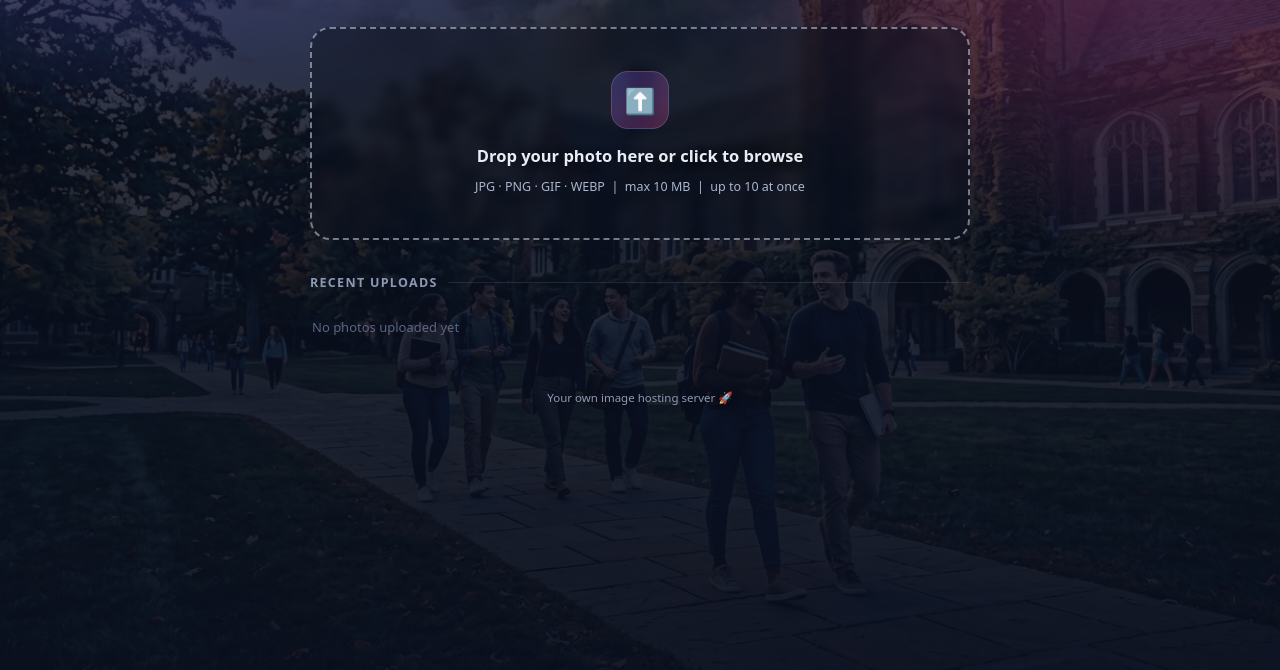
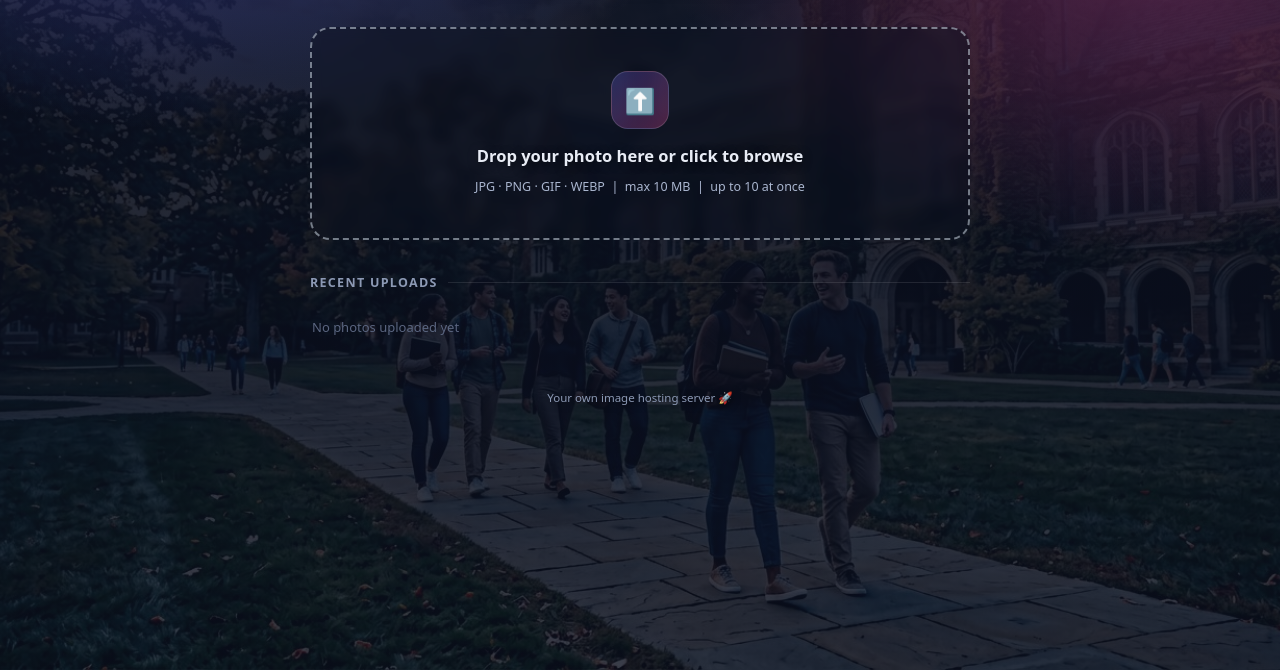
Before and after one commit to rathorepreeti292-web/Photo-link, a website: page public/index.html in a window 1280 px wide. Shown: the part 130-800 px from the top of the page. Drawn offline with Linux system fonts and the light colour scheme; no server answers.

Commit message:
Changed background colours

```diff
--- a/public/index.html
+++ b/public/index.html
@@ -31,7 +31,7 @@
     background:
       radial-gradient(900px 500px at 15% -5%, rgba(99,102,241,.38), transparent 60%),
       radial-gradient(800px 500px at 90% 10%, rgba(236,72,153,.30), transparent 60%),
-      linear-gradient(180deg, rgba(10,15,30,.80) 0%, rgba(10,15,30,.88) 55%, rgba(10,15,30,.95) 100%);
+      linear-gradient(180deg, rgba(10,15,30,.95) 0%, rgba(10,15,30,.88) 55%, rgba(10,15,30,.80) 100%);
   }
 
   .wrap{max-width:660px;margin:0 auto}
```
Also changed, not shown: uploads/musejngk-6d1286719af2.png (deleted), uploads/muxy3y4b-245ed1b2d427.png (deleted).
